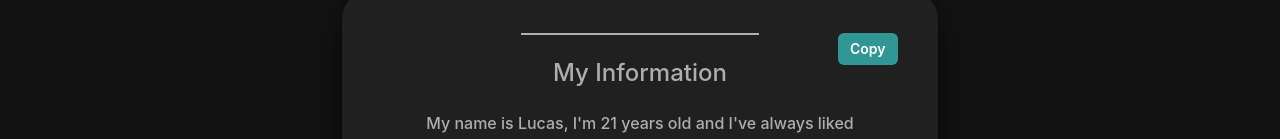
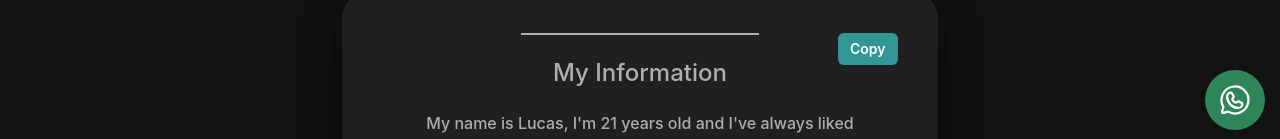
Before and after one commit to LucasLuisBorges/portfolio, a React (Vite) app: page / in a window 1280 px wide. Shown: the part 655-794 px from the top of the page. Built offline with nearby package versions, Linux system fonts and the light colour scheme.

Commit message:
whatsapp button

```diff
--- /dev/null
+++ b/src/components/whatsappFloat.tsx
@@ -0,0 +1,20 @@
+import { Link } from '@chakra-ui/react';
+import { WhatsappLogo } from 'phosphor-react';
+
+export function WhatsappFloat() {
+  return (
+    <Link
+      target="_blank"
+      display="flex"
+      alignItems="center"
+      justifyContent="center"
+      h="60px"
+      w="60px"
+      bg="green.600"
+      rounded="full"
+      href="https://wa.me/999444443"
+    >
+      <WhatsappLogo size={36} color="white" />
+    </Link>
+  );
+}
--- a/src/pages/home/index.tsx
+++ b/src/pages/home/index.tsx
@@ -1,5 +1,6 @@
-import { useColorModeValue, VStack } from '@chakra-ui/react';
+import { Box, useColorModeValue, VStack } from '@chakra-ui/react';
 import { Navbar } from '../../components/navbar';
+import { WhatsappFloat } from '../../components/whatsappFloat';
 import { FooterSection } from './contents/footerSection';
 import { InformationSection } from './contents/informationSection';
 import { JobSection } from './contents/jobSection';
@@ -9,8 +10,11 @@ import { ProjectSection } from './contents/projectSection';
 export function Home() {
   const bg = useColorModeValue('primaryDark.100', '#fff');
   return (
-    <VStack flex={1} bg={bg}>
+    <VStack flex={1} bg={bg} pos="relative">
       <Navbar />
+      <Box pos="fixed" right={15} bottom={15}>
+        <WhatsappFloat />
+      </Box>
       <InformationSection />
       <MySection />
       <ProjectSection />
```
